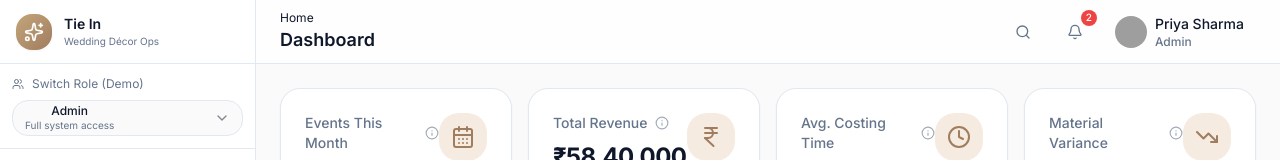
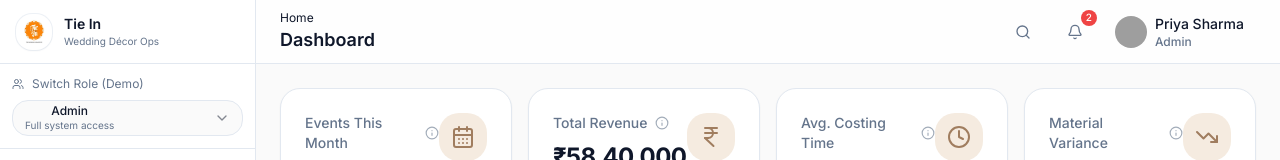
Before and after one commit to SamSunGRoll/WeddingDecorAOS, a React (Vite) app: page / in a window 1280 px wide. Shown: the top 160 px of the page. Built offline with nearby package versions, Linux system fonts and the light colour scheme; grey boxes are pictures that could not be loaded.

Commit message:
updated logo

```diff
--- a/src/components/layout/Sidebar.tsx
+++ b/src/components/layout/Sidebar.tsx
@@ -25,12 +25,12 @@ import {
   Settings,
   ChevronLeft,
   ChevronRight,
-  Sparkles,
   Users,
   Boxes,
   Wand2,
 } from 'lucide-react'
 import { useAuth, type Module } from '@/hooks/useAuth'
+import tieInLogo from '@/assets/tie-in_logo.png'
 import type { UserRole } from '@/types'
 
 interface NavItem {
@@ -86,13 +86,18 @@ export function Sidebar() {
       <div className="flex h-full flex-col">
         {/* Logo */}
         <div className="flex h-16 items-center justify-between border-b border-border px-4">
-          <div className="flex items-center gap-3">
-            <div className="flex h-9 w-9 items-center justify-center rounded-xl bg-gradient-to-br from-gold-400 to-gold-600 shadow-sm">
-              <Sparkles className="h-5 w-5 text-white" />
-            </div>
+          <div className="flex items-center gap-3 min-w-0">
+            <img
+              src={tieInLogo}
+              alt="Tie In logo"
+              className={cn(
+                'h-9 w-9 rounded-xl object-contain bg-white p-1 shadow-sm ring-1 ring-border/60',
+                collapsed && 'h-8 w-8 p-0.5'
+              )}
+            />
             {!collapsed && (
-              <div className="flex flex-col">
-                <span className="text-sm font-semibold text-foreground">Tie In</span>
+              <div className="flex flex-col min-w-0">
+                <span className="text-sm font-semibold text-foreground truncate">Tie In</span>
                 <span className="text-[10px] text-muted-foreground">Wedding Décor Ops</span>
               </div>
             )}
```
Also changed, not shown: src/assets/tie-in_logo.png (added).
